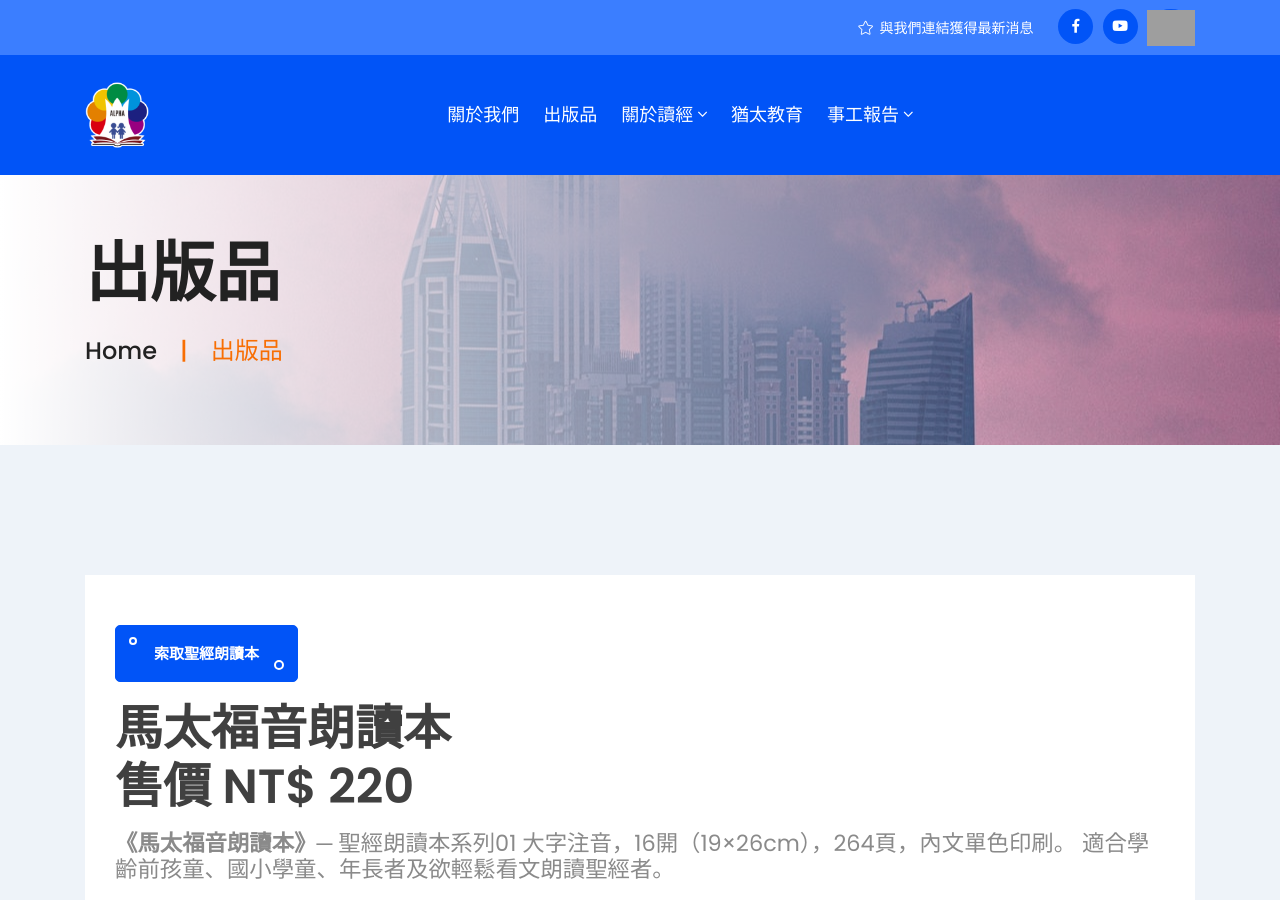
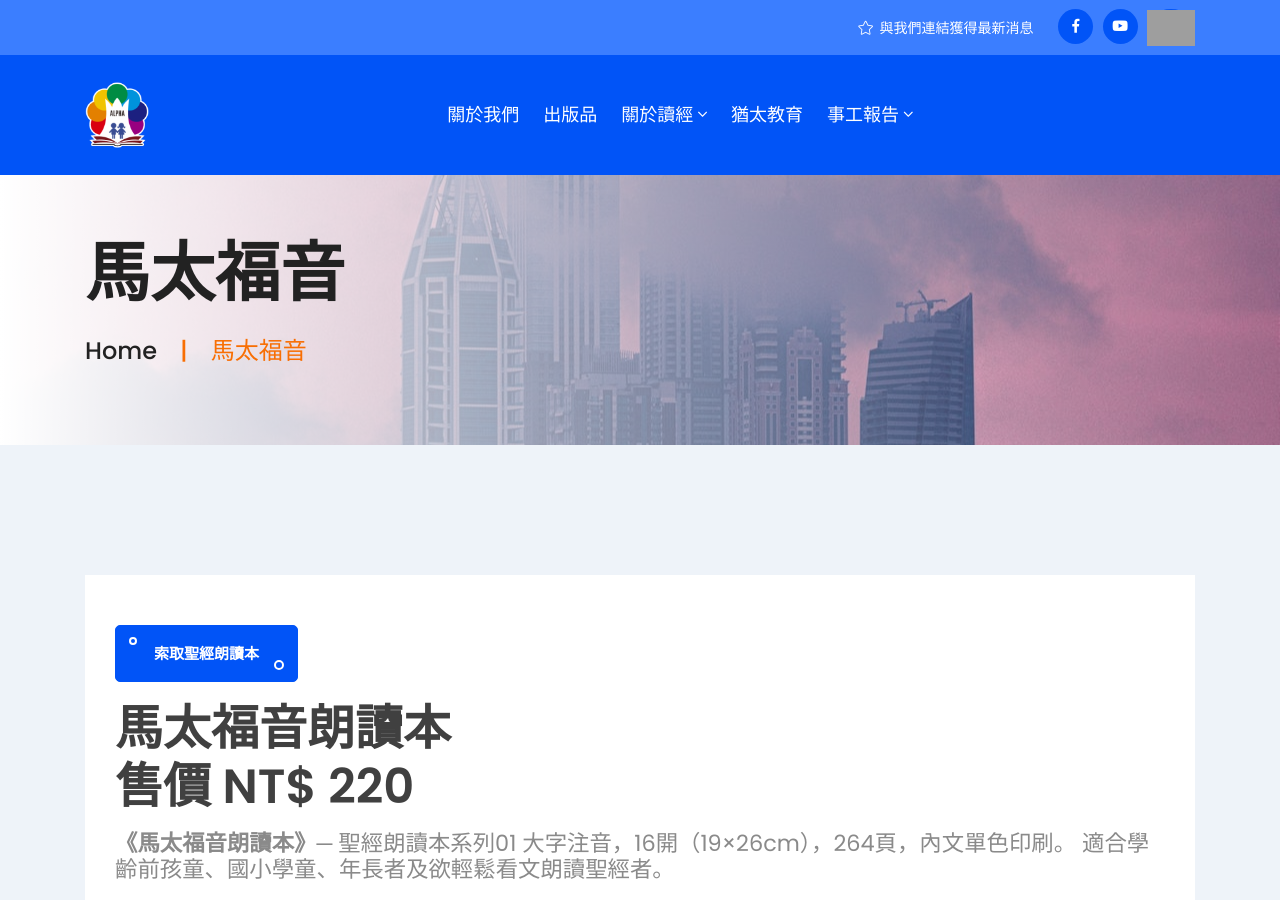
Before and after one commit to alpha6309/website, a Jekyll site: the page built from pages/馬太福音.md, in a window 1280 px wide and 900 px high. Built offline with Jekyll 4.4.1, drawn with Linux system fonts in a browser that asks for light colours; grey boxes are pictures that could not be loaded.

Commit message:
Update 馬太福音.md

```diff
--- a/pages/馬太福音.md
+++ b/pages/馬太福音.md
@@ -1,7 +1,7 @@
 ---
 layout: article
 header_image: "/assets/images/banner_3.jpg"
-title: 出版品
+title: 馬太福音
 ---
 
 {% include request_book_button.html %}
```
